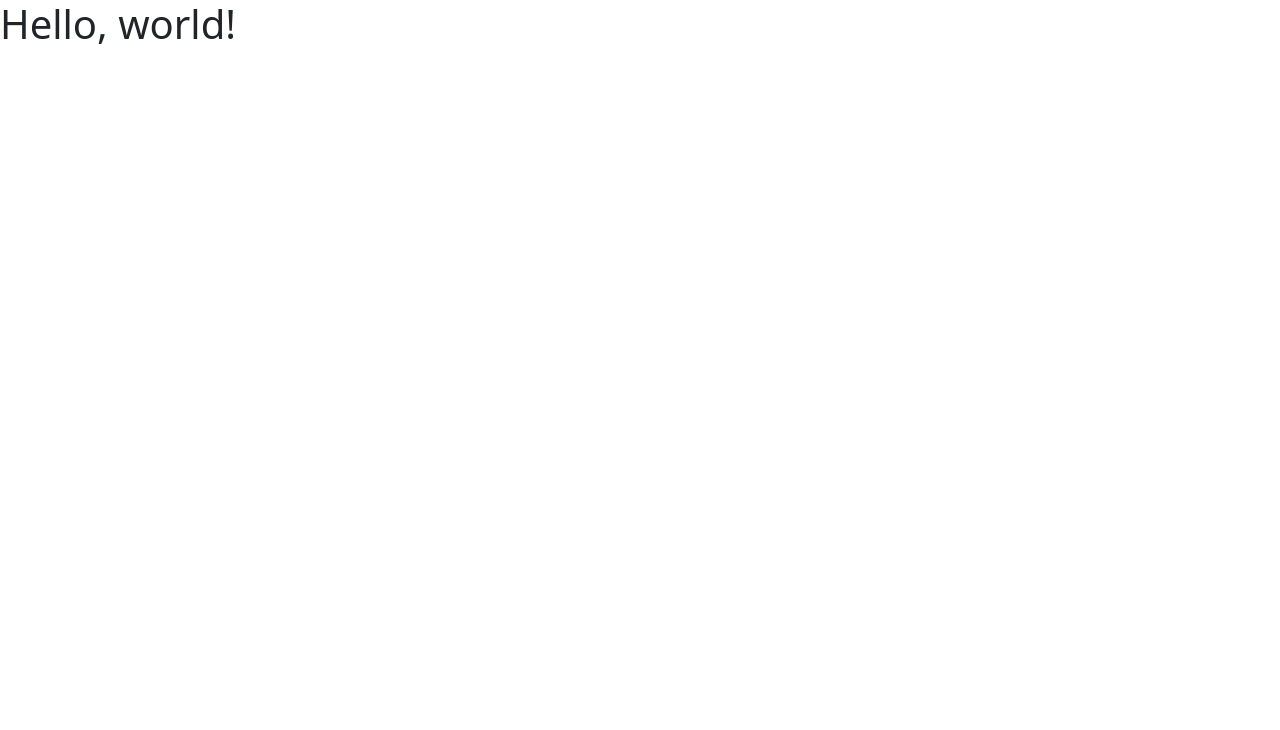
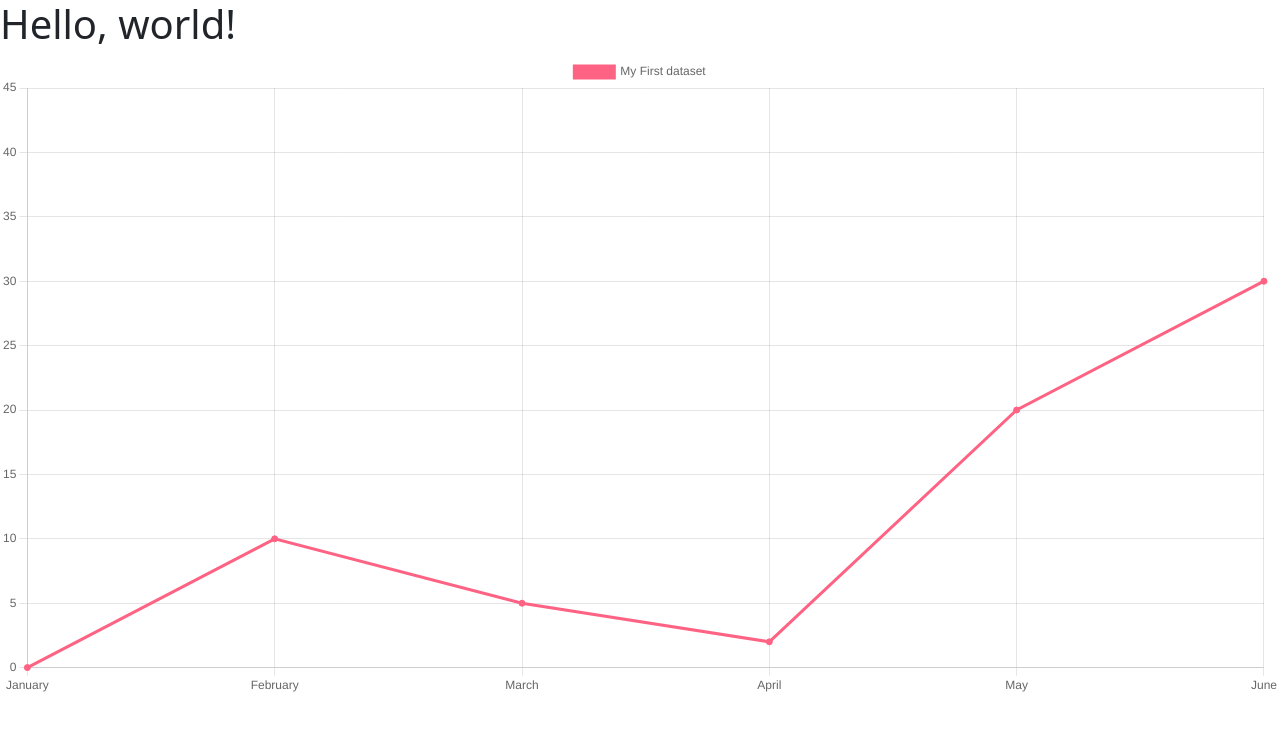
Before and after one commit to mishmish66/cs326-project-misha, a website: page index.html in a window 1280 px wide. Drawn offline with nearby package versions, Linux system fonts and the light colour scheme.

Commit message:
implemented chart.js example

```diff
--- a/index.html
+++ b/index.html
@@ -1,13 +1,25 @@
 <!doctype html>
 <html lang="en">
-  <head>
+
+<head>
     <meta charset="utf-8">
     <meta name="viewport" content="width=device-width, initial-scale=1">
-    <title>Bootstrap demo</title>
-    <link href="https://cdn.jsdelivr.net/npm/bootstrap@5.2.0/dist/css/bootstrap.min.css" rel="stylesheet" integrity="sha384-gH2yIJqKdNHPEq0n4Mqa/HGKIhSkIHeL5AyhkYV8i59U5AR6csBvApHHNl/vI1Bx" crossorigin="anonymous">
-  </head>
-  <body>
+    <title>Motool</title>
+    <link href="https://cdn.jsdelivr.net/npm/bootstrap@5.2.0/dist/css/bootstrap.min.css" rel="stylesheet"
+        integrity="sha384-gH2yIJqKdNHPEq0n4Mqa/HGKIhSkIHeL5AyhkYV8i59U5AR6csBvApHHNl/vI1Bx" crossorigin="anonymous">
+    <script type="module" src="src/main.js" defer></script>
+    <script src="https://cdn.jsdelivr.net/npm/chart.js"></script>
+</head>
+
+<body>
     <h1>Hello, world!</h1>
-    <script src="https://cdn.jsdelivr.net/npm/bootstrap@5.2.0/dist/js/bootstrap.bundle.min.js" integrity="sha384-A3rJD856KowSb7dwlZdYEkO39Gagi7vIsF0jrRAoQmDKKtQBHUuLZ9AsSv4jD4Xa" crossorigin="anonymous"></script>
-  </body>
+    <div>
+        <canvas id="myChart"></canvas>
+    </div>
+
+    <script src="https://cdn.jsdelivr.net/npm/bootstrap@5.2.0/dist/js/bootstrap.bundle.min.js"
+        integrity="sha384-A3rJD856KowSb7dwlZdYEkO39Gagi7vIsF0jrRAoQmDKKtQBHUuLZ9AsSv4jD4Xa"
+        crossorigin="anonymous"></script>
+</body>
+
 </html>
--- /dev/null
+++ b/src/main.js
@@ -0,0 +1,29 @@
+const labels = [
+    'January',
+    'February',
+    'March',
+    'April',
+    'May',
+    'June',
+];
+
+const data = {
+    labels: labels,
+    datasets: [{
+        label: 'My First dataset',
+        backgroundColor: 'rgb(255, 99, 132)',
+        borderColor: 'rgb(255, 99, 132)',
+        data: [0, 10, 5, 2, 20, 30, 45],
+    }]
+};
+
+const config = {
+    type: 'line',
+    data: data,
+    options: {}
+};
+
+const myChart = new Chart(
+    document.getElementById('myChart'),
+    config
+);
```
